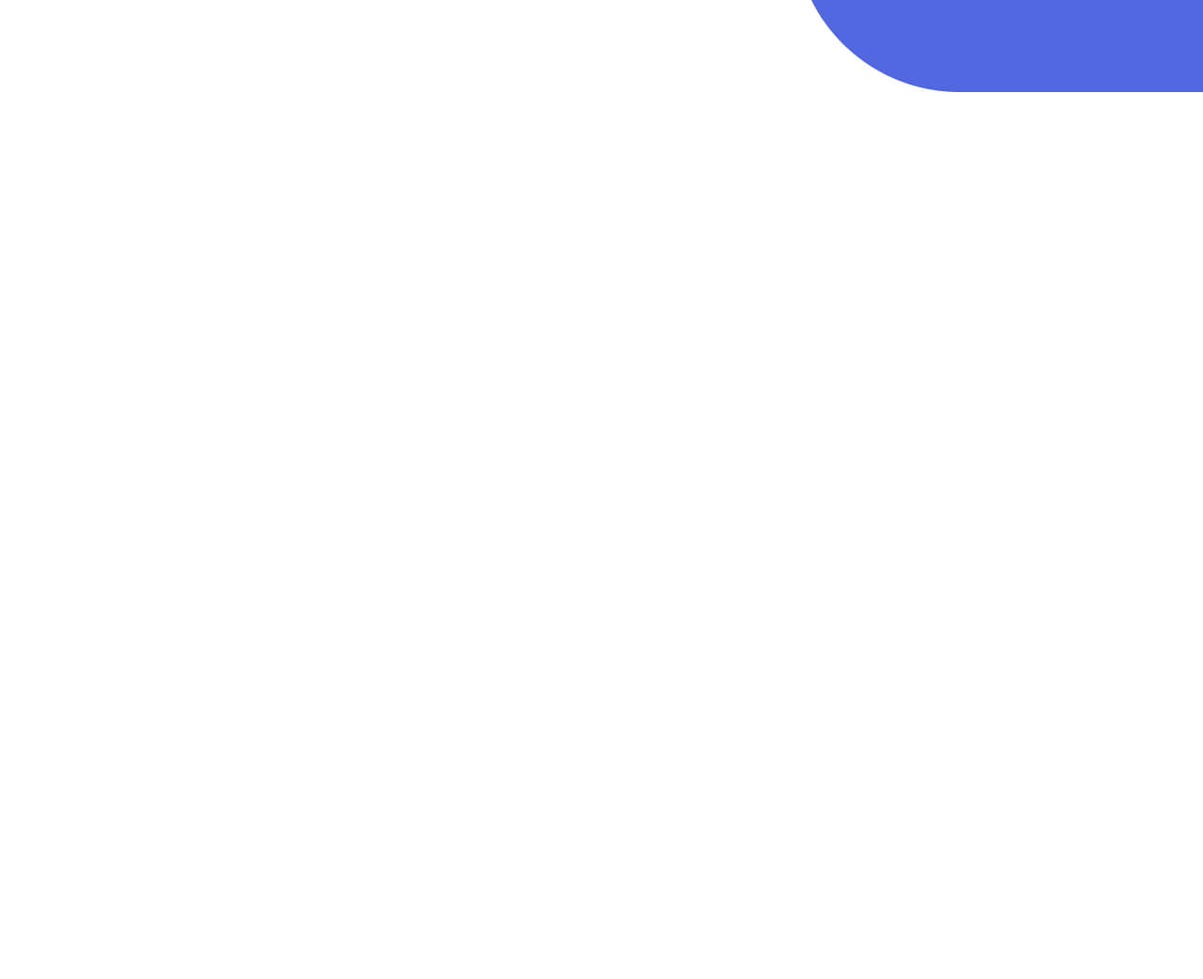
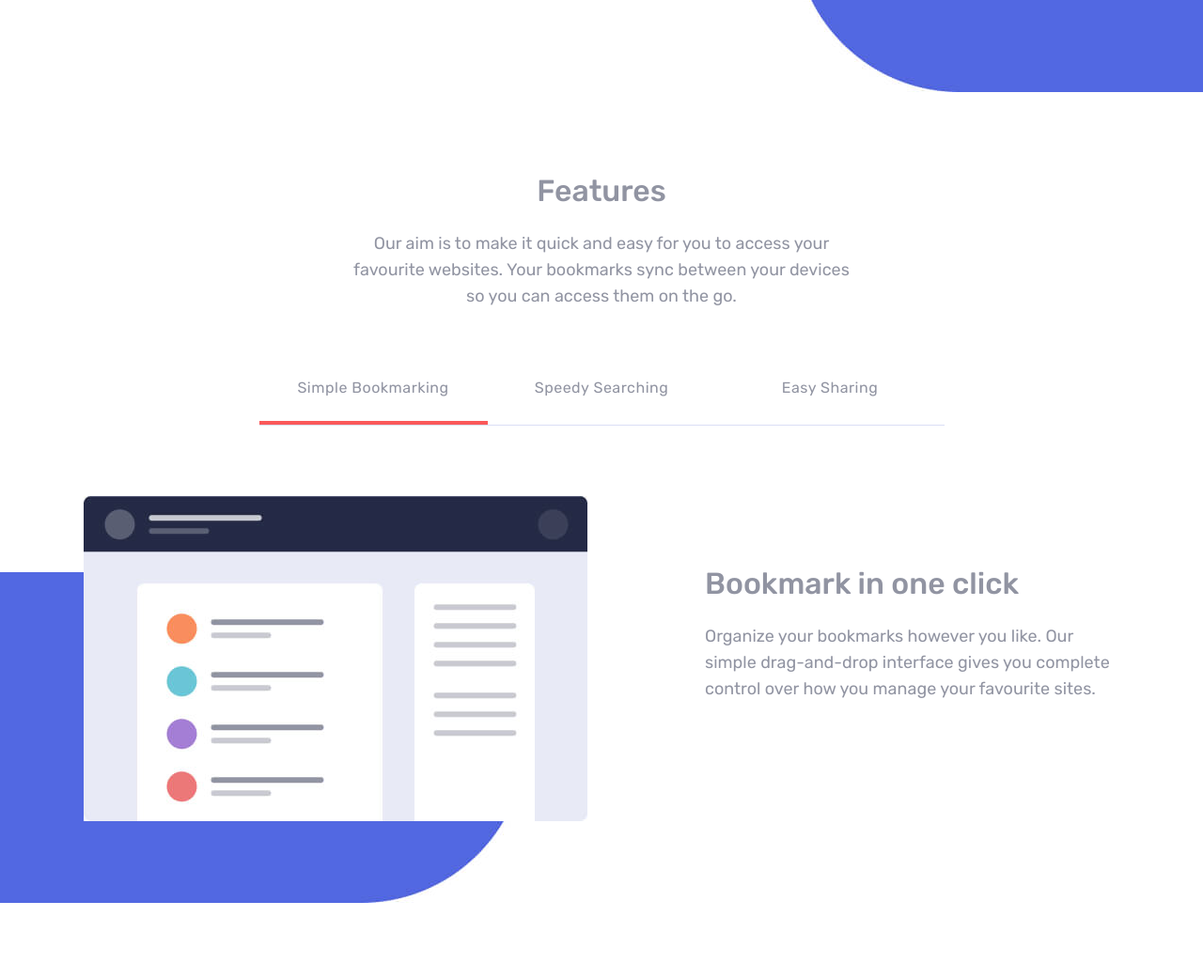
Before and after one commit to rakhim1502/bookmark, a plain HTML site: page index.html in a window 1280 px wide. Shown: the part 550-1592 px from the top of the page at 94% size. Before the commit the page ends 800 px from the top, so only its background shows below. Drawn offline with Linux system fonts and the light colour scheme.

Commit message:
Add feautures section

```diff
--- a/css/style.css
+++ b/css/style.css
@@ -214,3 +214,131 @@ img {
   object-fit: contain;
   filter: drop-shadow(0px 2px 4px rgba(0, 0, 0, 0.5));
 }
+
+.section {
+  padding-top: 75px;
+  padding-bottom: 75px;
+}
+
+.section__info {
+  width: 100%;
+  max-width: 540px;
+  margin-left: auto;
+  margin-right: auto;
+  margin-bottom: 48px;
+  text-align: center;
+}
+
+.section__title {
+  margin-top: 0;
+  margin-bottom: 16px;
+  font-size: 32px;
+  line-height: 52px;
+  font-weight: 500;
+  color: var(--text-color);
+}
+
+.section__description {
+  margin: 0;
+  font-size: 18px;
+  line-height: 28px;
+}
+
+.tabs__list {
+  display: flex;
+  justify-content: center;
+  padding: 0;
+  margin: 0;
+  list-style: none;
+}
+
+.tabs__item {
+  width: 243px;
+  border-bottom: 1px solid rgba(73, 93, 207, 0.2);
+}
+
+.tabs__link {
+  display: block;
+  padding-top: 27px;
+  padding-bottom: 27px;
+  border-bottom: 4px solid transparent;
+  color: var(--text-color);
+  font-size: 16px;
+  line-height: 17px;
+  text-align: center;
+  text-decoration: none;
+  letter-spacing: 0.5px;
+}
+
+.tabs__item--active .tabs__link {
+  border-color: var(--red-color);
+  color: var(--text-color);
+}
+
+.tabs__link:hover {
+  color: var(--red-color);
+}
+
+.tabs__link:active {
+  opacity: 0.6;
+}
+.feature-tab-panel {
+  display: flex;
+  justify-content: flex-end;
+  align-items: center;
+}
+
+.feature-tab-panel__img {
+  margin-right: 30px;
+  object-fit: contain;
+}
+
+.feature-tab-panel__img--bookmark-manager {
+  margin-right: 125px;
+}
+
+.feature-tab-panel__img--simple {
+  margin-right: 115px;
+}
+
+.feature-tab-panel__img--sharing {
+  margin-right: 145px;
+}
+
+.feature-tab-panel__info {
+  max-width: 445px;
+}
+
+.feature-tab-panel__title {
+  margin-top: 0;
+  margin-bottom: 16px;
+  font-size: 32px;
+  line-height: 52px;
+  font-weight: 500;
+  color: var(--text-color);
+}
+
+.feature-tab-panel__text {
+  margin-top: 0;
+  margin-bottom: 32px;
+  font-size: 18px;
+  line-height: 28px;
+}
+
+
+/* TABPANELS */
+.tabpanels {
+  padding-top: 75px;
+  padding-bottom: 165px;
+  background-image: url("../img/bg-img.jpg");
+  background-repeat: no-repeat;
+  background-position: calc(50% - 580px) 156px;
+}
+
+.tabpanels__item {
+  display: none;
+}
+
+.tabpanels__item--active {
+  display: block;
+}
--- a/index.html
+++ b/index.html
@@ -42,6 +42,69 @@
         <img class="hero__img" src="img/desktop.svg" alt="Bookmark manager illustration" width="578" height="385">
       </div>
     </div>
+
+    <section class="features section">
+      <div class="container">
+        <div class="features__section-info section__info">
+          <h2 class="section__title">Features</h2>
+          <p class="section__description">Our aim is to make it quick and easy for you to access your favourite websites. Your bookmarks sync between your devices so you can access them on the go.</p>
+        </div>
+        <!-- TABS -->
+        <div class="tabs">
+          <!-- TABS-LIST -->
+          <ul class="tabs__list">
+            <li class="tabs__item tabs__item--active">
+              <a class="tabs__link js-tab-link" href="#feature-simple-bookmarking" data-tab-target="#feature-simple-bookmarking">Simple Bookmarking</a>
+            </li>
+            <li class="tabs__item">
+              <a class="tabs__link js-tab-link" href="#feature-speedy-searching" data-tab-target="#feature-speedy-searching">Speedy Searching</a>
+            </li>
+            <li class="tabs__item">
+              <a class="tabs__link js-tab-link" href="#feature-easy-sharing" data-tab-target="#feature-easy-sharing">Easy Sharing</a>
+            </li>
+          </ul>
+        </div>
+      </div>
+
+      <!-- TABS-PANELS -->
+      <div class="tabpanels">
+        <div class="container">
+          <div class="tabpanels__item tabpanels__item--active" id="feature-simple-bookmarking">
+            <section class="feature-tab-panel">
+              <img class="feature-tab-panel__img feature-tab-panel__img--bookmark-manager" src="img/simple-bookmarking.jpg" alt="Bookmark manager illustration" width="536" height="346">
+              <div class="feature-tab-panel__info">
+                <h3 class="feature-tab-panel__title">Bookmark in one click</h3>
+                <p class="feature-tab-panel__text">Organize your bookmarks however you like. Our simple drag-and-drop interface gives you complete control over how you manage your favourite sites.</p>
+                <a class="button button--blue" href="#">More Info</a>
+              </div>
+            </section>
+          </div>
+
+          <div class="tabpanels__item" id="feature-speedy-searching">
+            <section class="feature-tab-panel">
+              <img class="feature-tab-panel__img feature-tab-panel__img--simple" src="img/s-searching.jpg" alt="Bookmark search interface illustration" width="468" height="393">
+              <div class="feature-tab-panel__info">
+                <h3 class="feature-tab-panel__title">Intelligent search</h3>
+                <p class="feature-tab-panel__text">Our powerful search feature will help you find saved sites in no time at all. No need to trawl through all of your bookmarks.</p>
+                <a class="button button--blue" href="#">More Info</a>
+              </div>
+            </section>
+          </div>
+
+          <div class="tabpanels__item" id="feature-easy-sharing">
+            <section class="feature-tab-panel">
+              <img class="feature-tab-panel__img feature-tab-panel__img--sharing" src="img/easy-sharing.jpg" alt="Bookmark share illustration" width="440" height="380">
+              <div class="feature-tab-panel__info">
+                <h3 class="feature-tab-panel__title">Share your bookmarks</h3>
+                <p class="feature-tab-panel__text">Easily share your bookmarks and collections with others. Create a shareable link that you can send at the click of a button.</p>
+                <a class="button button--blue" href="#">More Info</a>
+              </div>
+            </section>
+          </div>
+        </div>
+      </div>
+    </section>
+
   </main>
 
   <script src="js/main.js"></script>
--- a/js/main.js
+++ b/js/main.js
@@ -0,0 +1,62 @@
+const modifiers = {
+  tabItemActive: 'tabs__item--active',
+  tabPanelActive: 'tabpanels__item--active',
+  accordionItemOpen: 'accordion__item--open'
+};
+
+
+const elsTabsItem = document.querySelectorAll('.tabs__item');
+const elsTabsPanel = document.querySelectorAll('.tabpanels__item');
+const elsTabLink = document.querySelectorAll('.js-tab-link');
+
+const elsAccordionItem = document.querySelectorAll('.accordion__item');
+const elsAccordionItemToggler = document.querySelectorAll('.accordion__item-toggler');
+
+function deactivateTabItems () {
+  elsTabsItem.forEach(function (elTabsItem) {
+    elTabsItem.classList.remove(modifiers.tabItemActive);
+  });
+}
+
+function deactivateTabPanels () {
+  elsTabsPanel.forEach(function (elTabsPanel) {
+    elTabsPanel.classList.remove(modifiers.tabPanelActive);
+  });
+}
+
+function closeAccordionItems () {
+  elsAccordionItem.forEach(function (elAccordionItem) {
+    elAccordionItem.classList.remove(modifiers.accordionItemOpen);
+  });
+}
+
+
+elsTabLink.forEach(function (elTabLink) {
+  elTabLink.addEventListener('click', function (evt) {
+    // Prevent page move
+    evt.preventDefault();
+
+    // Remove active class form tabs__item elements
+    deactivateTabItems();
+
+    // Add active class to current tabs__item
+    elTabLink.parentElement.classList.add(modifiers.tabItemActive);
+
+    // Remove active class from tabs__panel elements
+    deactivateTabPanels();
+
+    // Show active tab panel
+    // const elTargetPanel = document.querySelector(`#${elTabLink.href.split('#')[1]}`);
+    const elTargetPanel = document.querySelector(elTabLink.dataset.tabTarget);
+    elTargetPanel.classList.add(modifiers.tabPanelActive);
+  });
+});
+
+
+elsAccordionItemToggler.forEach(function (elAccordionItemToggler) {
+  elAccordionItemToggler.addEventListener('click', function () {
+    closeAccordionItems();
+
+    elAccordionItemToggler.closest('.accordion__item').classList.add(modifiers.accordionItemOpen);
+  });
+});
```
